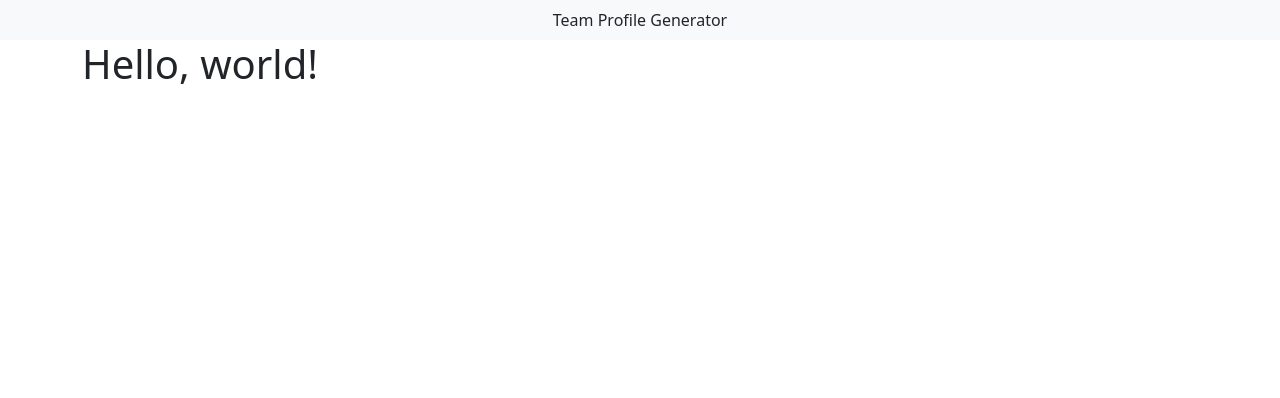
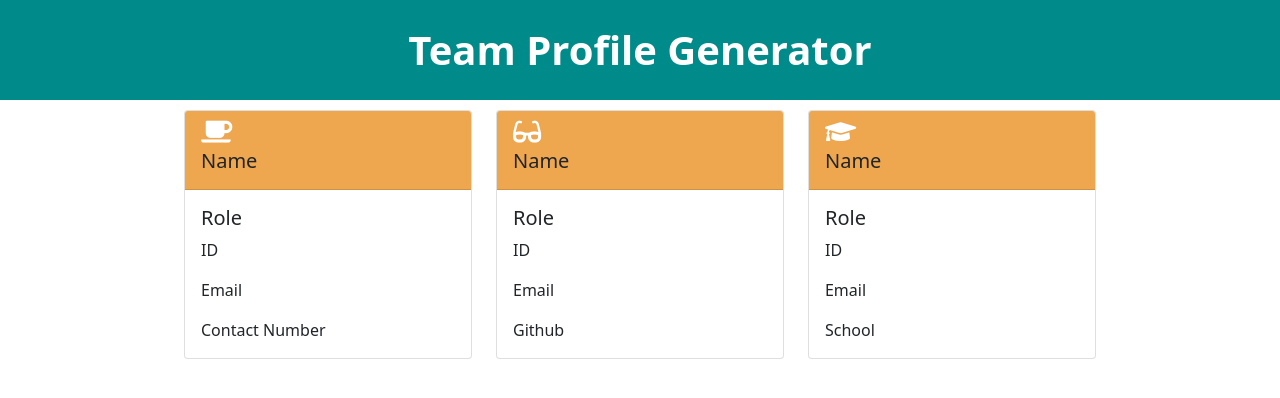
Before and after one commit to AMIrene/team-profile-gen, a website: page dist/team.html in a window 1280 px wide. Drawn offline with nearby package versions, Linux system fonts and the light colour scheme.

Commit message:
setting template for html page

```diff
--- a/dist/team.html
+++ b/dist/team.html
@@ -7,13 +7,14 @@
 
     <!-- Bootstrap CSS -->
     <link href="https://cdn.jsdelivr.net/npm/bootstrap@5.1.3/dist/css/bootstrap.min.css" rel="stylesheet" integrity="sha384-1BmE4kWBq78iYhFldvKuhfTAU6auU8tT94WrHftjDbrCEXSU1oBoqyl2QvZ6jIW3" crossorigin="anonymous">
-
-    <title>Hello, world!</title>
+    <link rel="stylesheet" href="https://cdnjs.cloudflare.com/ajax/libs/font-awesome/5.11.2/css/all.min.css">
+    <link rel="stylesheet" href ="style.css">
+    <title>Team Profile Generator</title>
   </head>
   <body>
 
     <!--NAVBAR-->
-    <nav class="navbar navbar-light bg-light justify-content-center">
+    <nav class="navbar navbar-light justify-content-center">
        Team Profile Generator
         <!-- Navbar content -->
       </nav>
@@ -22,12 +23,66 @@
 
     <!--Employee Cards-->
 
-    <div class="container-md">
+    <div class="container">
+    <!--Manager Card-->
+    <div class="row">
+    <div class="col-6 col-sm-4">
+          <div class="card" style="width: 18rem;">
+            <div class = "card-header">
+              <i class="icon fas fa-coffee"></i>
+              <h5 class="card-title">Name</h5>
+            </div>
+          <div class="card-body">
 
-        <h1>Hello, world!</h1>
+              <h5 class="card-text">Role</h5>
+              <p class="card-text">ID</p>
+              <p class="card-text">Email</p>
+              <p class="card-text">Contact Number</p>
+
+          </div>
+        </div>
+
+      </div>
+
+  <!--Engineer Card-->
+
+    <div class="col-6 col-sm-4">
+    <div class="card" style="width: 18rem;">
+      <div class = "card-header">
+        <i class="icon fas fa-glasses"></i>
+        <h5 class="card-title">Name</h5>
+      </div>
+    <div class="card-body">
+
+        <h5 class="card-text">Role</h5>
+        <p class="card-text">ID</p>
+        <p class="card-text">Email</p>
+        <p class="card-text">Github</p>
+
+    </div>
+  </div>
+  </div>
 
 
+   <!--Intern Card-->
+   <div class="col-6 col-sm-4">
+    <div class="card" style="width: 18rem;">
+      <div class = "card-header">
+        <i class="icon fas fa-graduation-cap"></i>
+        <h5 class="card-title">Name</h5>
+      </div>
+    <div class="card-body">
 
+        <h5 class="card-text">Role</h5>
+        <p class="card-text">ID</p>
+        <p class="card-text">Email</p>
+        <p class="card-text">School</p>
+
+    </div>
+  </div>
+
+</div>
+</div>
     </div>
 
     <!-- Optional JavaScript; choose one of the two! -->
```
